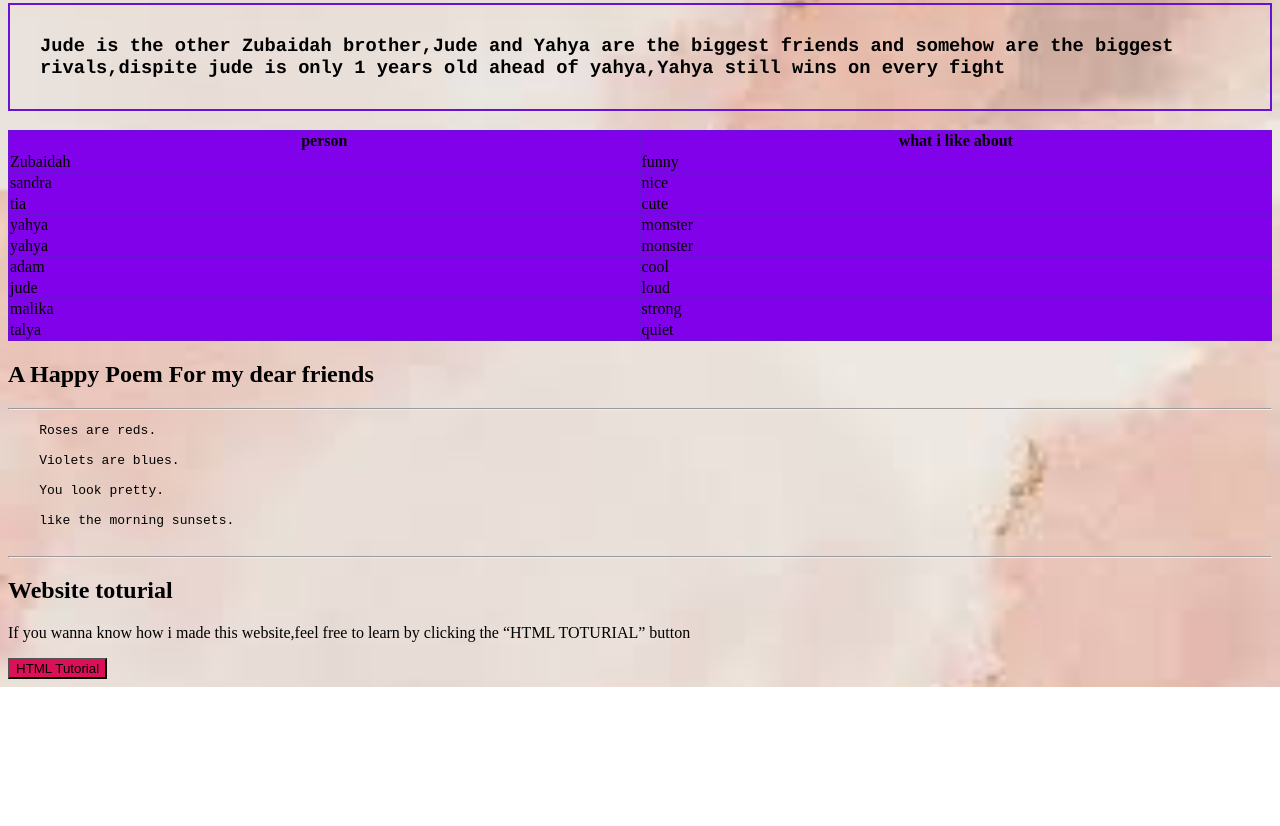
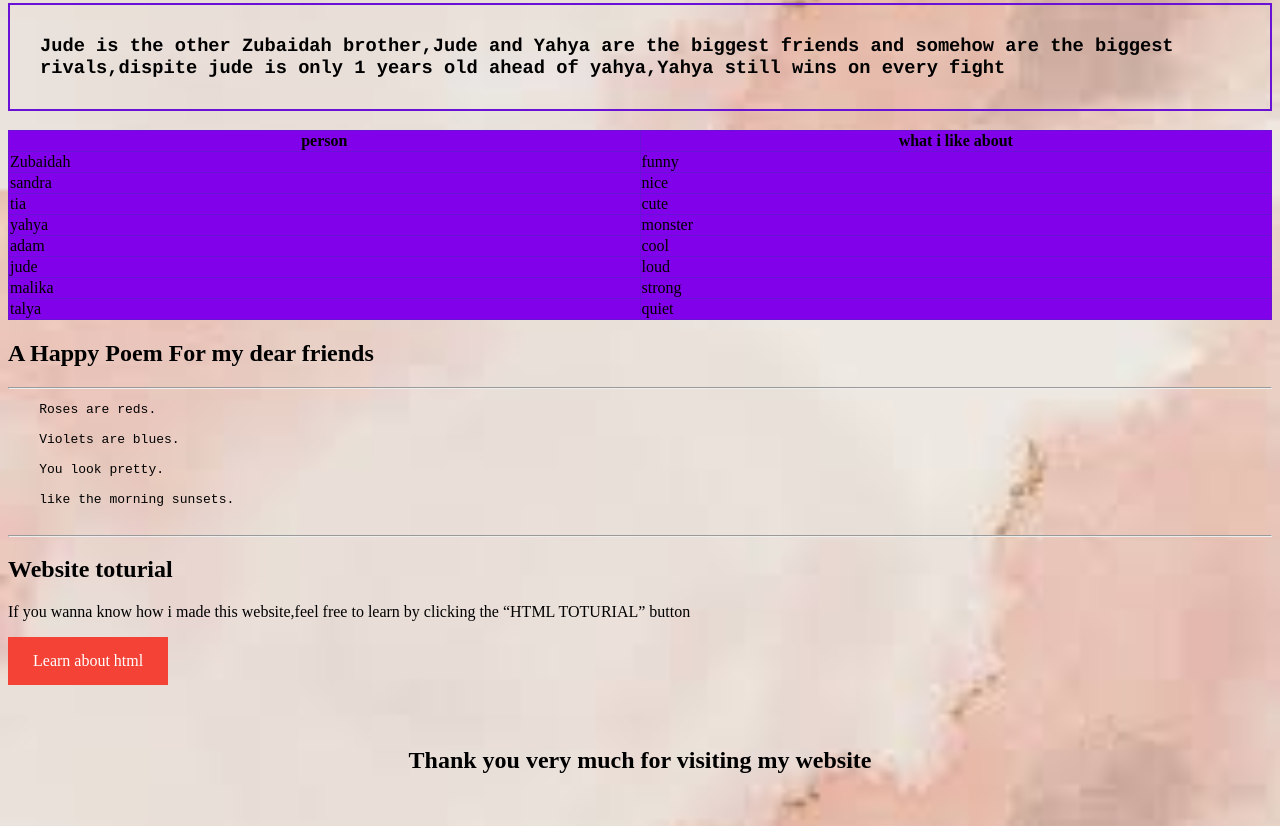
Before and after one commit to ifahad123/BESTGANG, a plain HTML site: page index.html in a window 1280 px wide. Shown: the part 2210-3036 px from the top of the page. Before the commit the page ends 2897 px from the top, so only its background shows below. Drawn offline with Linux system fonts and the light colour scheme.

Commit message:
Update index.html
The new additional V5 update:
fixed button
added footer
More improvement
new styling

```diff
--- a/index.html
+++ b/index.html
@@ -3,9 +3,16 @@
 <head>
 <title>The Ultimate Gang</title>
 <meta charset="UTF-8">
-<meta http-equiv="refresh" content="30">
+<meta http-equiv="refresh" content="160">
 <meta name="viewport" content="width=device-width, initial-scale=1.0">
 <style>
+  footer {
+  background-color: transparent;
+  padding: 24px;
+  text-align: center;
+  color: rgb(0, 0, 0);
+}
+
 table, th, td {
   border: 1px solid rgb(105, 17, 213);
   border-collapse: collapse;
@@ -16,7 +23,7 @@ h3 {
 }
 
 button {
-    background-color: rgb(218, 17, 87);
+    background-color: rgb(209, 15, 99);
 }
 a:link {
   color:  rgb(209, 15, 99);
@@ -49,6 +56,18 @@ body {
 th, td {
   background-color: rgb(129, 1, 234);
 }
+.button:link, .button:visited {
+  background-color: #f44336;
+  color: white;
+  padding: 15px 25px;
+  text-align: center;
+  text-decoration: none;
+  display: inline-block;
+}
+
+.button:hover, .button:active {
+  background-color: red;
+}
 </style>
 </head>
 <body>
@@ -68,7 +87,7 @@ th, td {
     <!-- Website created by youssif:) -->
     <a href="https://www.mediafire.com/view/3b6ao32a8a82nfg/BEST.jpg/file" title="Download the picture for free" target="_blank">
 
-        <img src="BEST.jpg" alt="Best" width="300" height="200">
+        <img src="BEST.jpg" alt="Best" width="300" height="200" >
 
     </a>
 <h5>Photo of Friendship</h5>
@@ -117,11 +136,7 @@ th, td {
         <td>monster</td>
 
       </tr>
-      <tr>
-        <td>yahya</td>
-        <td>monster</td>
 
-      </tr>
       <tr>
         <td>adam</td>
         <td>cool</td>
@@ -163,8 +178,12 @@ th, td {
 
 <p>If you wanna know how i made this website,feel free to learn by clicking the <q>HTML TOTURIAL</q> button</p>
 
-<button onclick="document.location='default.asp'" title="Click to learn about creating website">HTML Tutorial</button>
-
+<a class="button" href="https://www.w3schools.com/html/default.asp" title="Learn html for creating website"target="_blank">Learn about html</a>
+<br>
+<br>
+<footer>
+  <h2>Thank you very much for visiting my website</h2>
+</footer>
 
 
 
```
